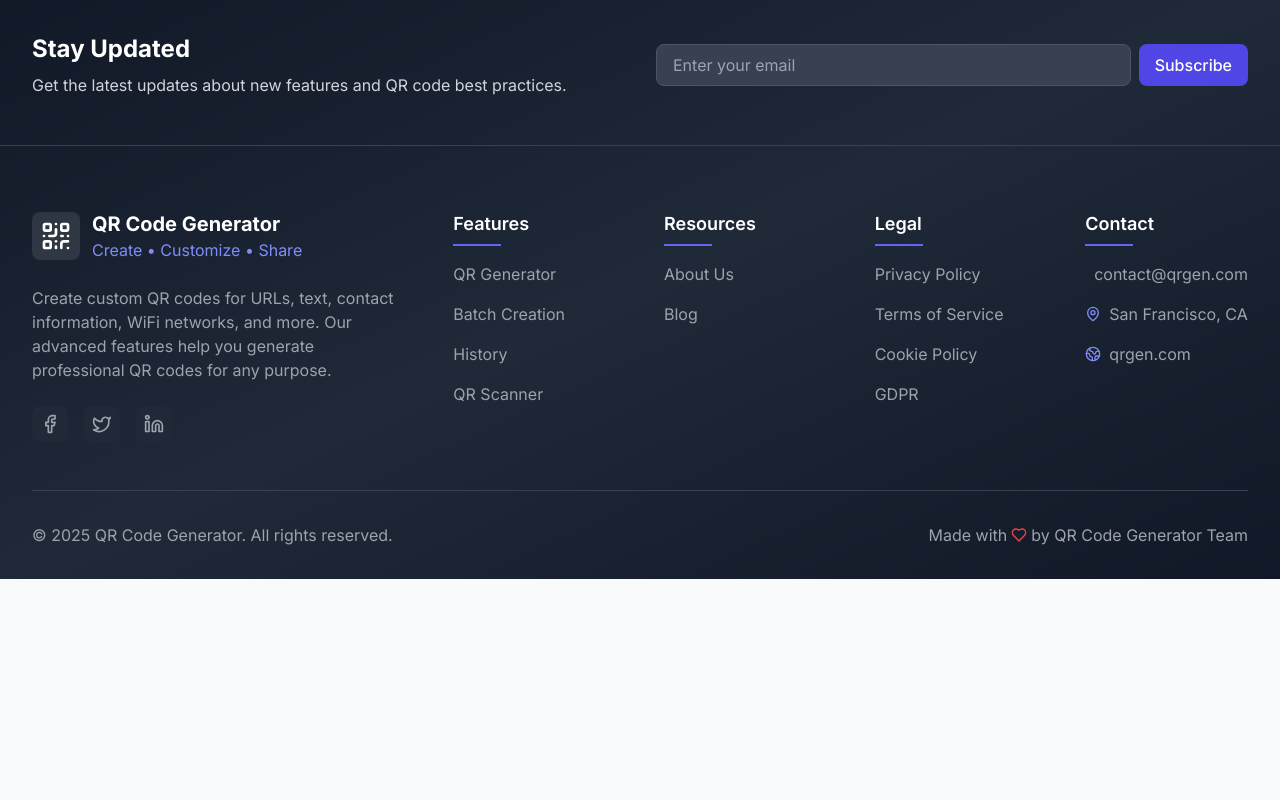
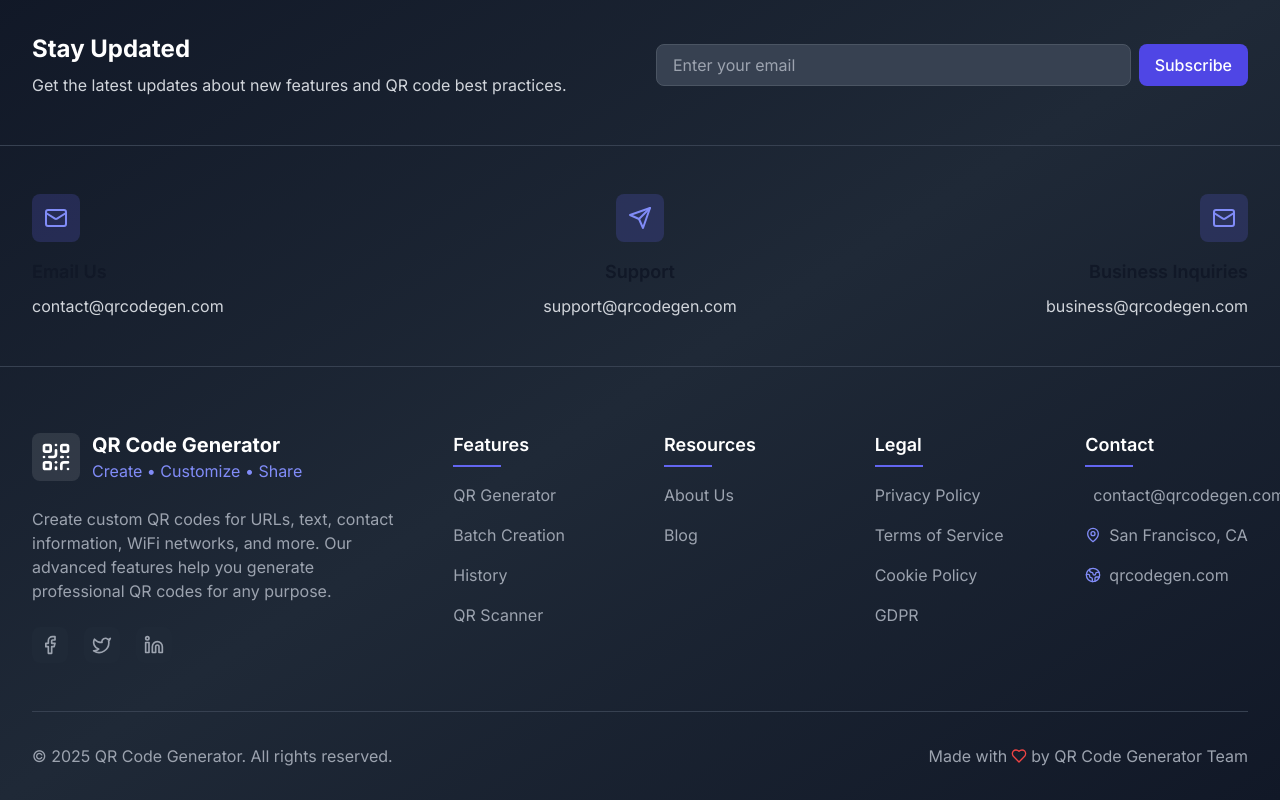
Before and after one commit to seomonu001/goqrgen, a React (Vite) app: page /legal/terms-of-service in a window 1280 px wide. Shown: the part 3060-3860 px from the top of the page. Before the commit the page ends 3639 px from the top, so only its background shows below. Built offline with nearby package versions, Linux system fonts and the light colour scheme.

Commit message:
Add Email Icon Contact Section to Footer

```diff
--- a/src/components/Footer.tsx
+++ b/src/components/Footer.tsx
@@ -1,5 +1,5 @@
 import React from 'react';
-import { QrCode, Facebook, Twitter, Linkedin, Mail, MapPin, Globe2, Heart } from 'lucide-react';
+import { QrCode, Facebook, Twitter, Linkedin, Mail, MapPin, Globe2, Heart, Send } from 'lucide-react';
 import { Link } from 'react-router-dom';
 
 const Footer: React.FC = () => {
@@ -28,6 +28,41 @@ const Footer: React.FC = () => {
                   Subscribe
                 </button>
               </form>
+            </div>
+          </div>
+        </div>
+      </div>
+
+      {/* Contact Section */}
+      <div className="border-b border-gray-700">
+        <div className="container-custom py-12">
+          <div className="grid grid-cols-1 md:grid-cols-3 gap-8 items-center">
+            <div className="text-center md:text-left">
+              <div className="inline-flex items-center justify-center w-12 h-12 bg-primary-500 bg-opacity-20 rounded-lg mb-4">
+                <Mail className="w-6 h-6 text-primary-400" />
+              </div>
+              <h4 className="text-lg font-semibold mb-2">Email Us</h4>
+              <a href="mailto:contact@qrcodegen.com" className="text-gray-300 hover:text-white transition-colors">
+                contact@qrcodegen.com
+              </a>
+            </div>
+            <div className="text-center">
+              <div className="inline-flex items-center justify-center w-12 h-12 bg-primary-500 bg-opacity-20 rounded-lg mb-4">
+                <Send className="w-6 h-6 text-primary-400" />
+              </div>
+              <h4 className="text-lg font-semibold mb-2">Support</h4>
+              <a href="mailto:support@qrcodegen.com" className="text-gray-300 hover:text-white transition-colors">
+                support@qrcodegen.com
+              </a>
+            </div>
+            <div className="text-center md:text-right">
+              <div className="inline-flex items-center justify-center w-12 h-12 bg-primary-500 bg-opacity-20 rounded-lg mb-4">
+                <Mail className="w-6 h-6 text-primary-400" />
+              </div>
+              <h4 className="text-lg font-semibold mb-2">Business Inquiries</h4>
+              <a href="mailto:business@qrcodegen.com" className="text-gray-300 hover:text-white transition-colors">
+                business@qrcodegen.com
+              </a>
             </div>
           </div>
         </div>
@@ -101,7 +136,7 @@ const Footer: React.FC = () => {
             <ul className="space-y-4 text-gray-400">
               <li className="flex items-center gap-2">
                 <Mail className="h-4 w-4 text-primary-400" />
-                <a href="mailto:contact@qrgen.com">contact@qrgen.com</a>
+                <a href="mailto:contact@qrcodegen.com" className="hover:text-white transition-colors">contact@qrcodegen.com</a>
               </li>
               <li className="flex items-center gap-2">
                 <MapPin className="h-4 w-4 text-primary-400" />
@@ -109,7 +144,7 @@ const Footer: React.FC = () => {
               </li>
               <li className="flex items-center gap-2">
                 <Globe2 className="h-4 w-4 text-primary-400" />
-                <a href="https://qrgen.com">qrgen.com</a>
+                <a href="https://qrcodegen.com" className="hover:text-white transition-colors">qrcodegen.com</a>
               </li>
             </ul>
           </div>
```
